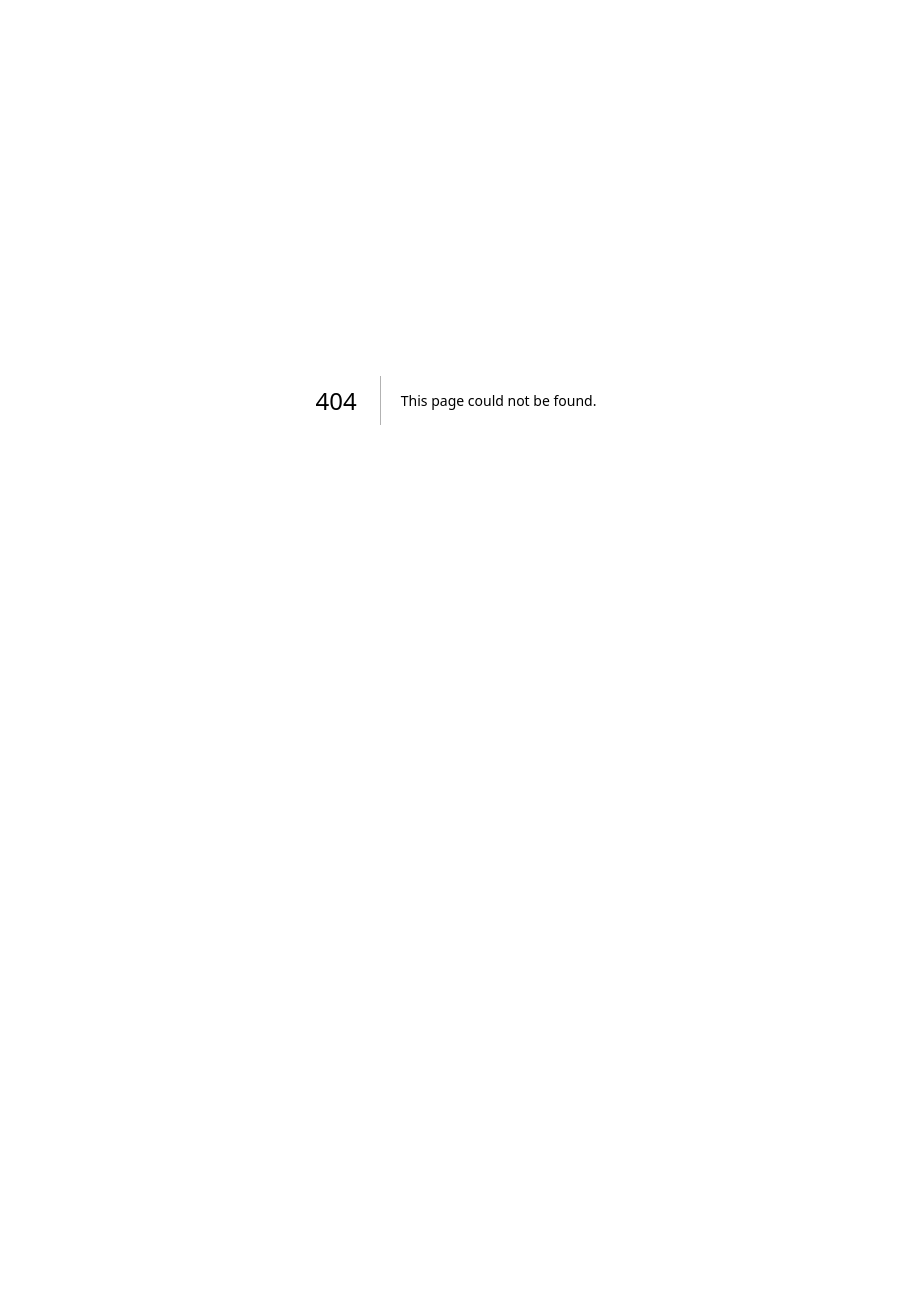
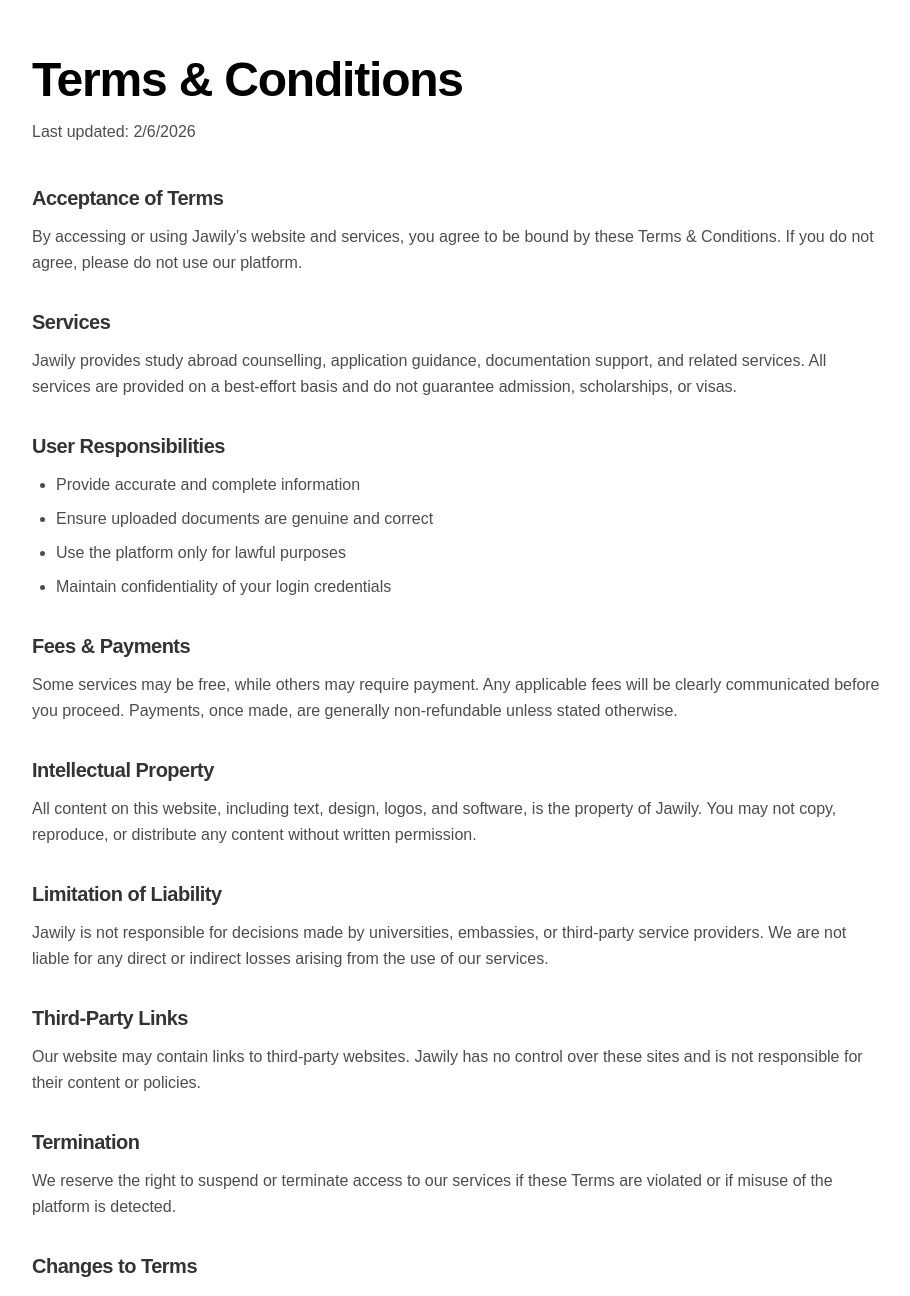
Before and after one commit to Zareedazam/jawily_edu, a Next.js app: page /terms in a window 1280 px wide. Before the commit this address had no page. Shown: the top 1296 px of the page, without its empty margins (184-1094 px from the left). Before the commit the page ends 800 px from the top, so only its background shows below. Built offline with nearby package versions, Linux system fonts and the light colour scheme.

Commit message:
Create page.tsx

```diff
--- /dev/null
+++ b/app/terms/page.tsx
@@ -0,0 +1,116 @@
+export default function TermsPage() {
+  return (
+    <div className="min-h-screen bg-white text-black">
+      <div className="mx-auto max-w-4xl px-6 py-14">
+        {/* Header */}
+        <h1 className="text-4xl md:text-5xl font-black tracking-tight">
+          Terms & Conditions
+        </h1>
+        <p className="mt-4 text-black/70">
+          Last updated: {new Date().toLocaleDateString()}
+        </p>
+
+        {/* Content */}
+        <div className="mt-10 space-y-8 text-black/80 leading-relaxed">
+          <Section title="Acceptance of Terms">
+            By accessing or using Jawily’s website and services, you agree to be
+            bound by these Terms & Conditions. If you do not agree, please do not
+            use our platform.
+          </Section>
+
+          <Section title="Services">
+            Jawily provides study abroad counselling, application guidance,
+            documentation support, and related services. All services are
+            provided on a best-effort basis and do not guarantee admission,
+            scholarships, or visas.
+          </Section>
+
+          <Section title="User Responsibilities">
+            <ul className="list-disc pl-6 space-y-2">
+              <li>Provide accurate and complete information</li>
+              <li>Ensure uploaded documents are genuine and correct</li>
+              <li>Use the platform only for lawful purposes</li>
+              <li>Maintain confidentiality of your login credentials</li>
+            </ul>
+          </Section>
+
+          <Section title="Fees & Payments">
+            Some services may be free, while others may require payment. Any
+            applicable fees will be clearly communicated before you proceed.
+            Payments, once made, are generally non-refundable unless stated
+            otherwise.
+          </Section>
+
+          <Section title="Intellectual Property">
+            All content on this website, including text, design, logos, and
+            software, is the property of Jawily. You may not copy, reproduce, or
+            distribute any content without written permission.
+          </Section>
+
+          <Section title="Limitation of Liability">
+            Jawily is not responsible for decisions made by universities,
+            embassies, or third-party service providers. We are not liable for
+            any direct or indirect losses arising from the use of our services.
+          </Section>
+
+          <Section title="Third-Party Links">
+            Our website may contain links to third-party websites. Jawily has no
+            control over these sites and is not responsible for their content or
+            policies.
+          </Section>
+
+          <Section title="Termination">
+            We reserve the right to suspend or terminate access to our services
+            if these Terms are violated or if misuse of the platform is
+            detected.
+          </Section>
+
+          <Section title="Changes to Terms">
+            Jawily may update these Terms & Conditions at any time. Continued use
+            of the website after changes are posted constitutes acceptance of
+            the revised terms.
+          </Section>
+
+          <Section title="Governing Law">
+            These Terms & Conditions shall be governed by and interpreted in
+            accordance with the laws applicable in your jurisdiction.
+          </Section>
+
+          <Section title="Contact Information">
+            If you have any questions about these Terms & Conditions, please
+            contact us at{" "}
+            <span className="font-semibold">support@jawily.com</span>.
+          </Section>
+        </div>
+
+        {/* Footer action */}
+        <div className="mt-14">
+          <a
+            href="/"
+            className="inline-flex px-6 py-3 rounded-full border border-black/15 font-semibold hover:border-black/30"
+          >
+            Back to Home
+          </a>
+        </div>
+      </div>
+    </div>
+  );
+}
+
+/* Helper */
+function Section({
+  title,
+  children,
+}: {
+  title: string;
+  children: React.ReactNode;
+}) {
+  return (
+    <section>
+      <h2 className="text-xl font-black tracking-tight mb-3">
+        {title}
+      </h2>
+      <div className="text-black/70">{children}</div>
+    </section>
+  );
+}
```
